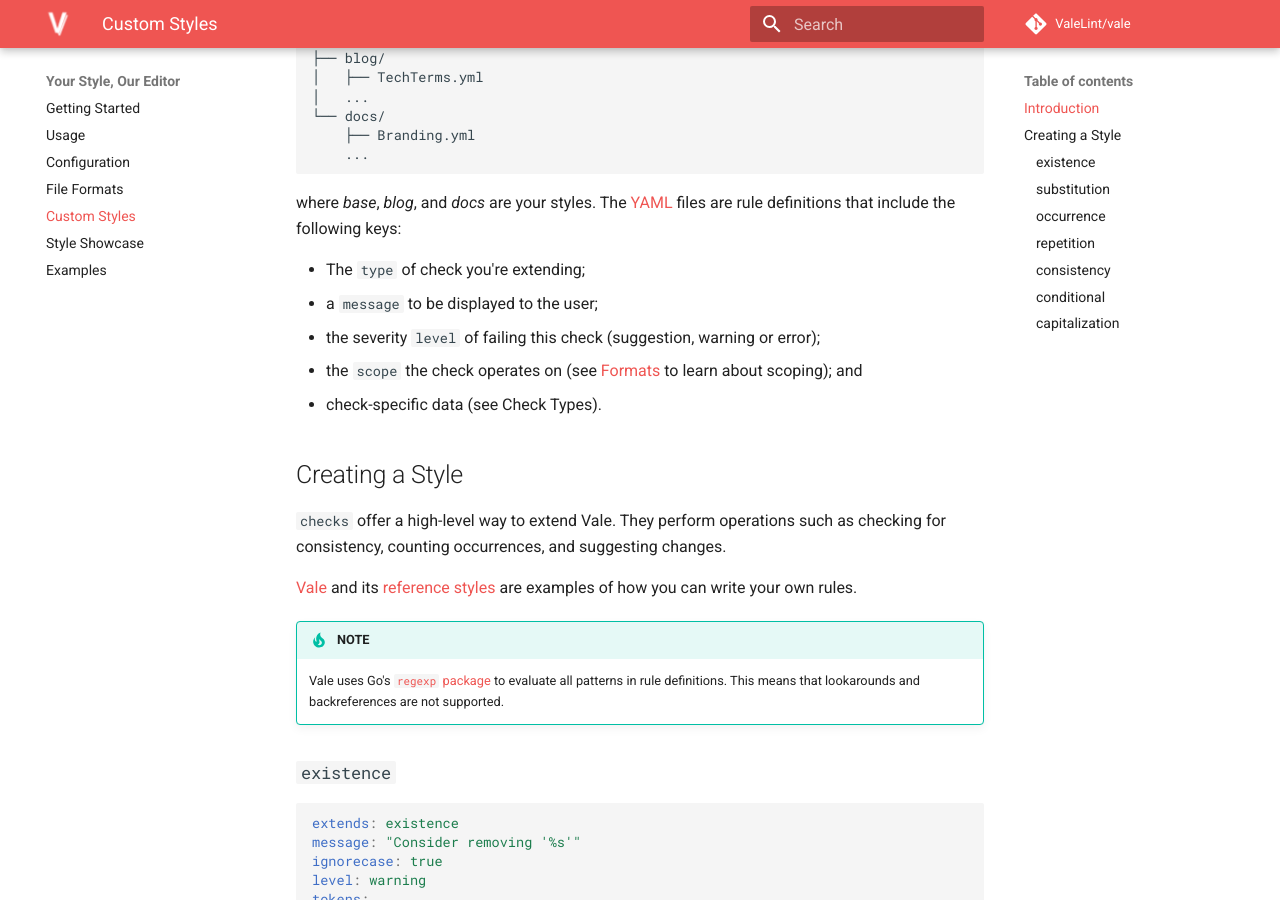
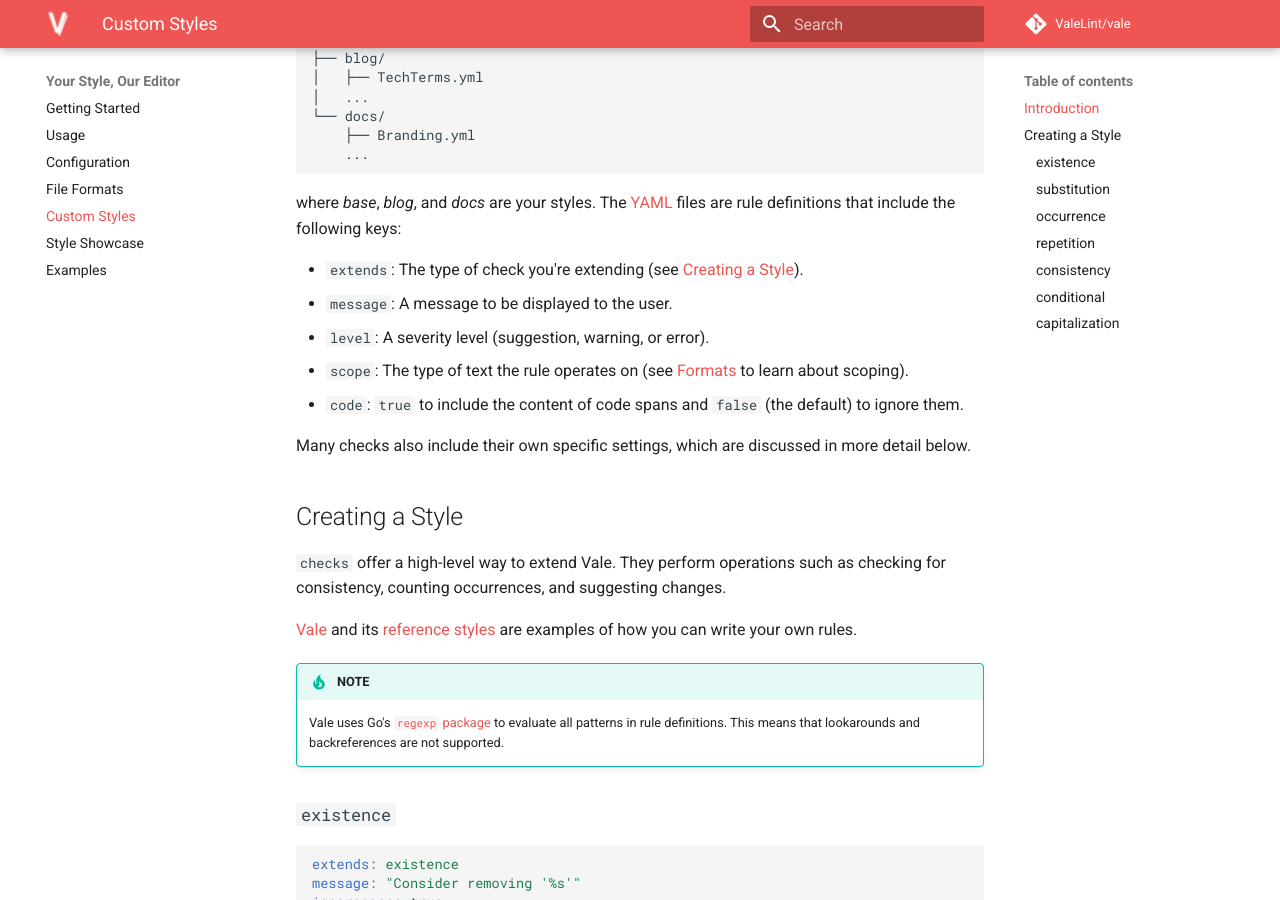
Before and after one commit to wouter-veeken/docs, an MkDocs documentation site: the page built from content/styles.md, in a window 1280 px wide and 900 px high, scrolled down 354 px. Built offline with MkDocs 1.6.1 and Material for MkDocs 9.7.7, drawn with Linux system fonts in a browser that asks for light colours; comment, search, counter and statistics services are not loaded; old or Windows-style settings are respelled for this version of MkDocs.

Commit message:
update styles with `code` info

```diff
--- a/content/styles.md
+++ b/content/styles.md
@@ -18,11 +18,13 @@ styles/
 
 where *base*, *blog*, and *docs* are your styles. The [YAML](http://yaml.org/) files are rule definitions that include the following keys:
 
-- The `type` of check you're extending;
-- a `message` to be displayed to the user;
-- the severity `level` of failing this check (suggestion, warning or error);
-- the `scope` the check operates on (see [Formats](https://valelint.github.io/docs/formats/) to learn about scoping); and
-- check-specific data (see Check Types).
+- `extends`: The type of check you're extending (see [Creating a Style](https://valelint.github.io/docs/styles/#creating-a-style)).
+- `message`: A message to be displayed to the user.
+- `level`: A severity level (suggestion, warning, or error).
+- `scope`: The type of text the rule operates on (see [Formats](https://valelint.github.io/docs/formats/) to learn about scoping).
+- `code`: `true` to include the content of code spans and `false` (the default) to ignore them.
+
+Many checks also include their own specific settings, which are discussed in more detail below.
 
 ## Creating a Style
 
```
